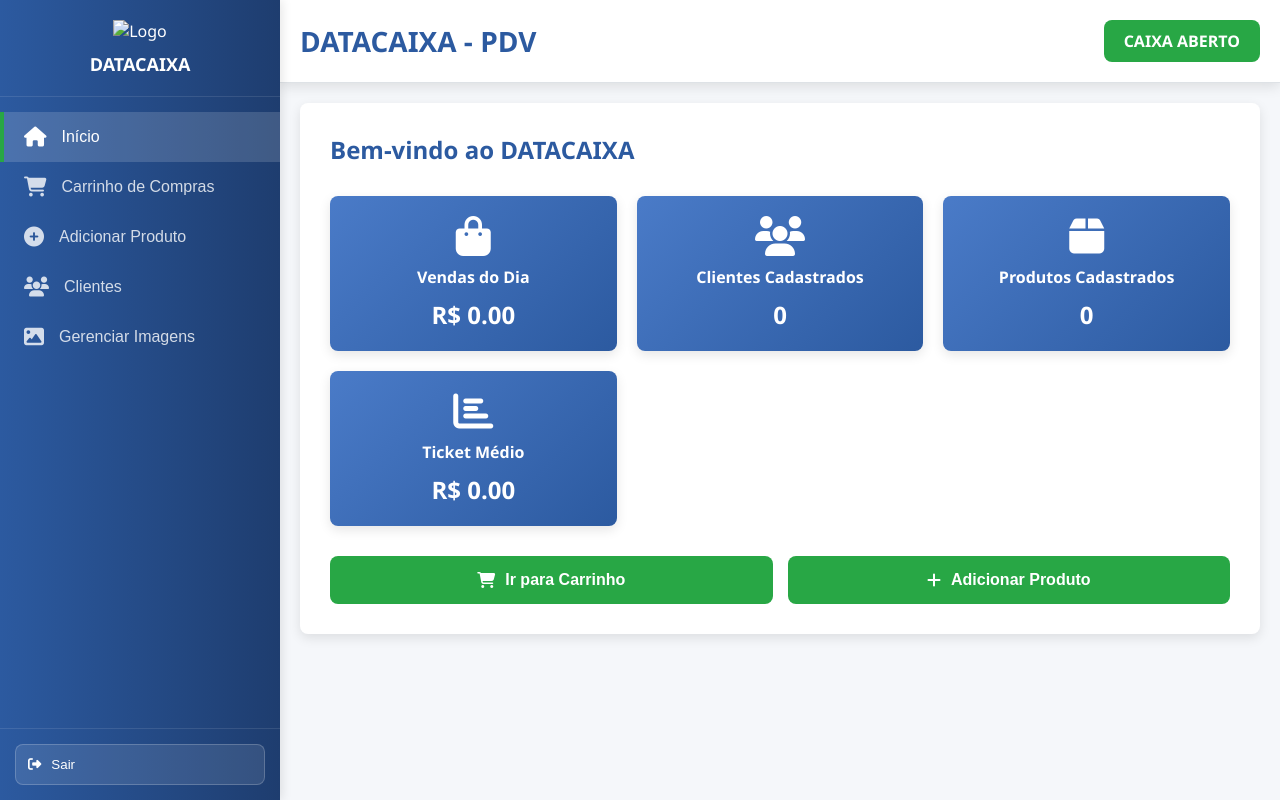
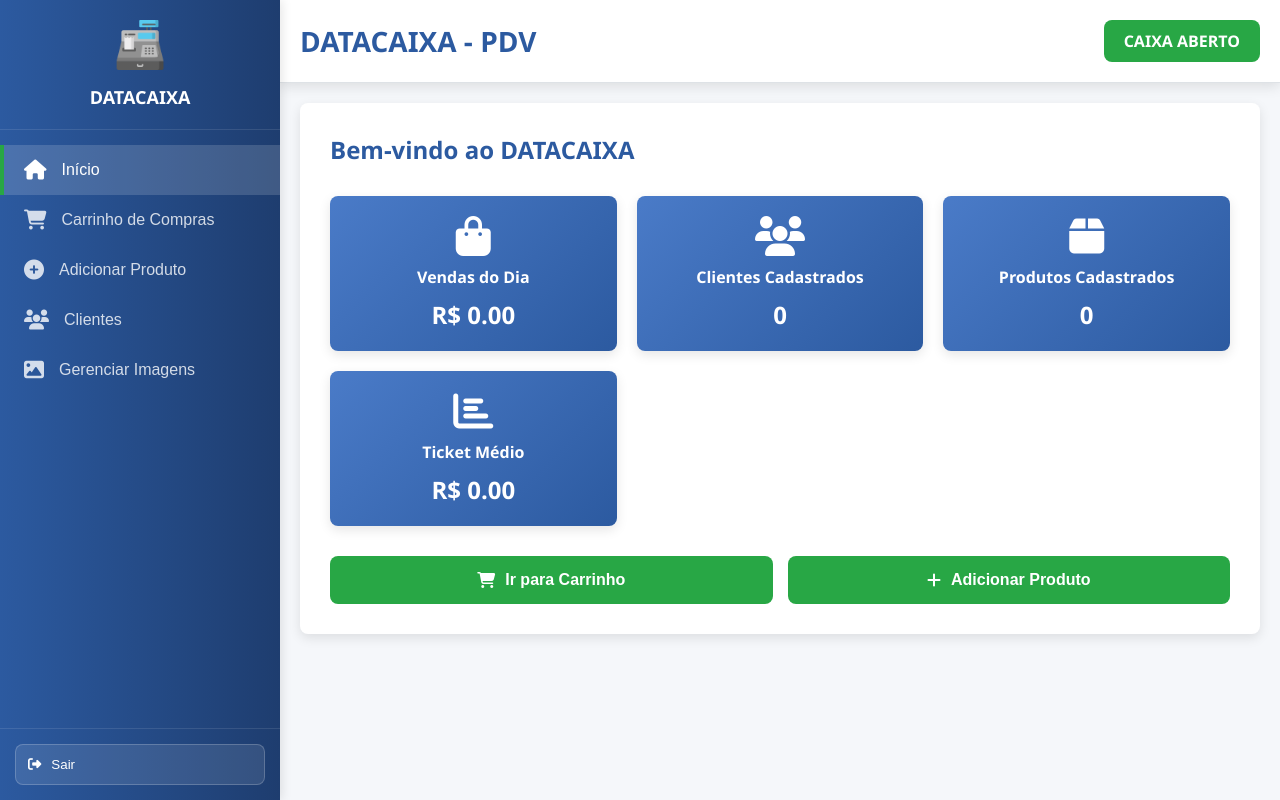
Before and after one commit to johnreis464-afk/Pdv-online, a website: page index.html in a window 1280 px wide. Drawn offline with nearby package versions, Linux system fonts and the light colour scheme.

Commit message:
Update index.html

```diff
--- a/index.html
+++ b/index.html
@@ -14,7 +14,7 @@
     <!-- Sidebar Menu -->
     <aside class="sidebar">
         <div class="sidebar-header">
-            <img src="img/logo.img.png" alt="Logo" class="sidebar-logo">
+            <img src="logo.img.png" alt="Logo" class="sidebar-logo">
             <h2>DATACAIXA</h2>
         </div>
         <nav class="sidebar-menu">
```
